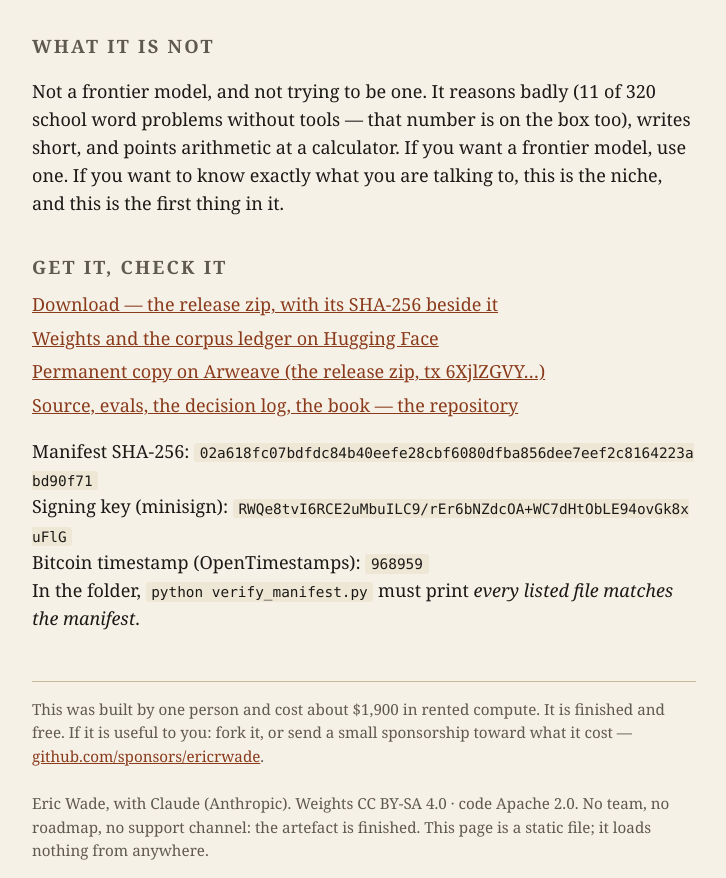
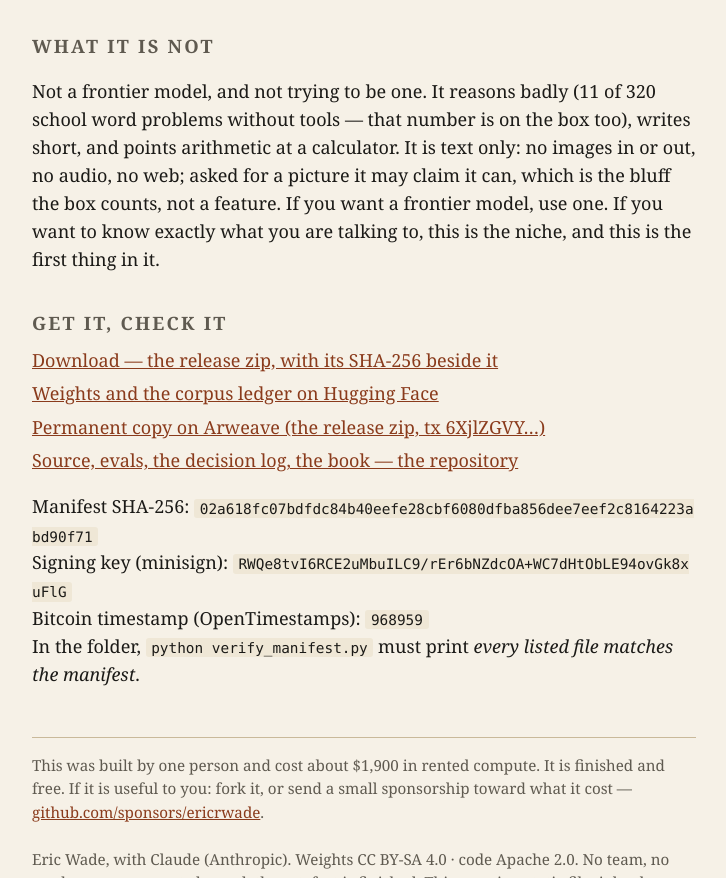
Before and after one commit to ericrwade/pagouro-site, a plain HTML site: page index.html in a window 1280 px wide. Shown: the part 962-1840 px from the top of the page, without its empty margins (276-1002 px from the left). Drawn offline with Linux system fonts and the light colour scheme.

Commit message:
Text only line

```diff
--- a/index.html
+++ b/index.html
@@ -63,6 +63,8 @@
   <h2>What it is not</h2>
   <p>Not a frontier model, and not trying to be one. It reasons badly (11 of 320 school word problems
   without tools — that number is on the box too), writes short, and points arithmetic at a calculator.
+  It is text only: no images in or out, no audio, no web; asked for a picture it may claim it can, which is
+  the bluff the box counts, not a feature.
   If you want a frontier model, use one. If you want to know exactly what you are talking to, this is
   the niche, and this is the first thing in it.</p>
 
```
